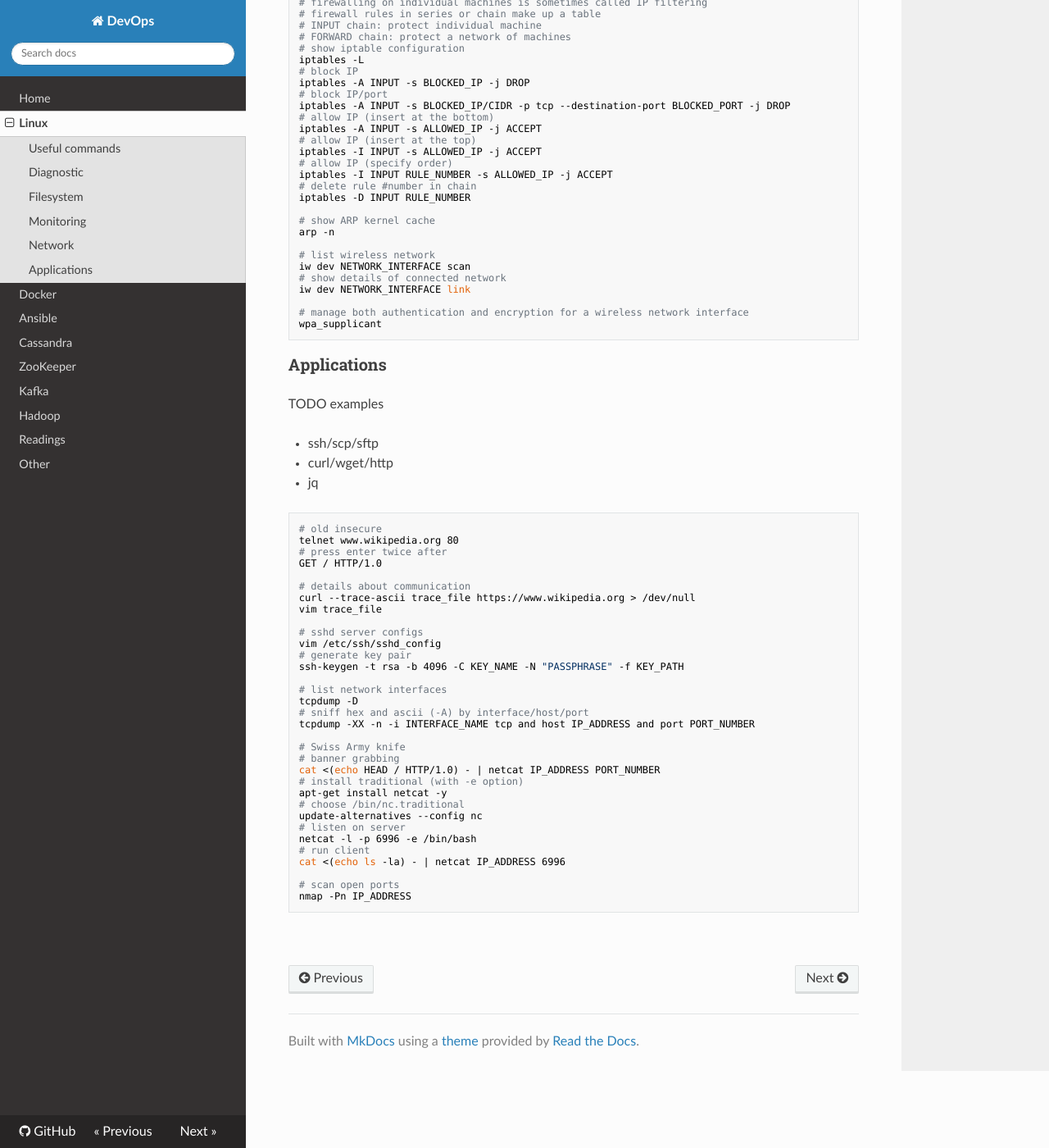
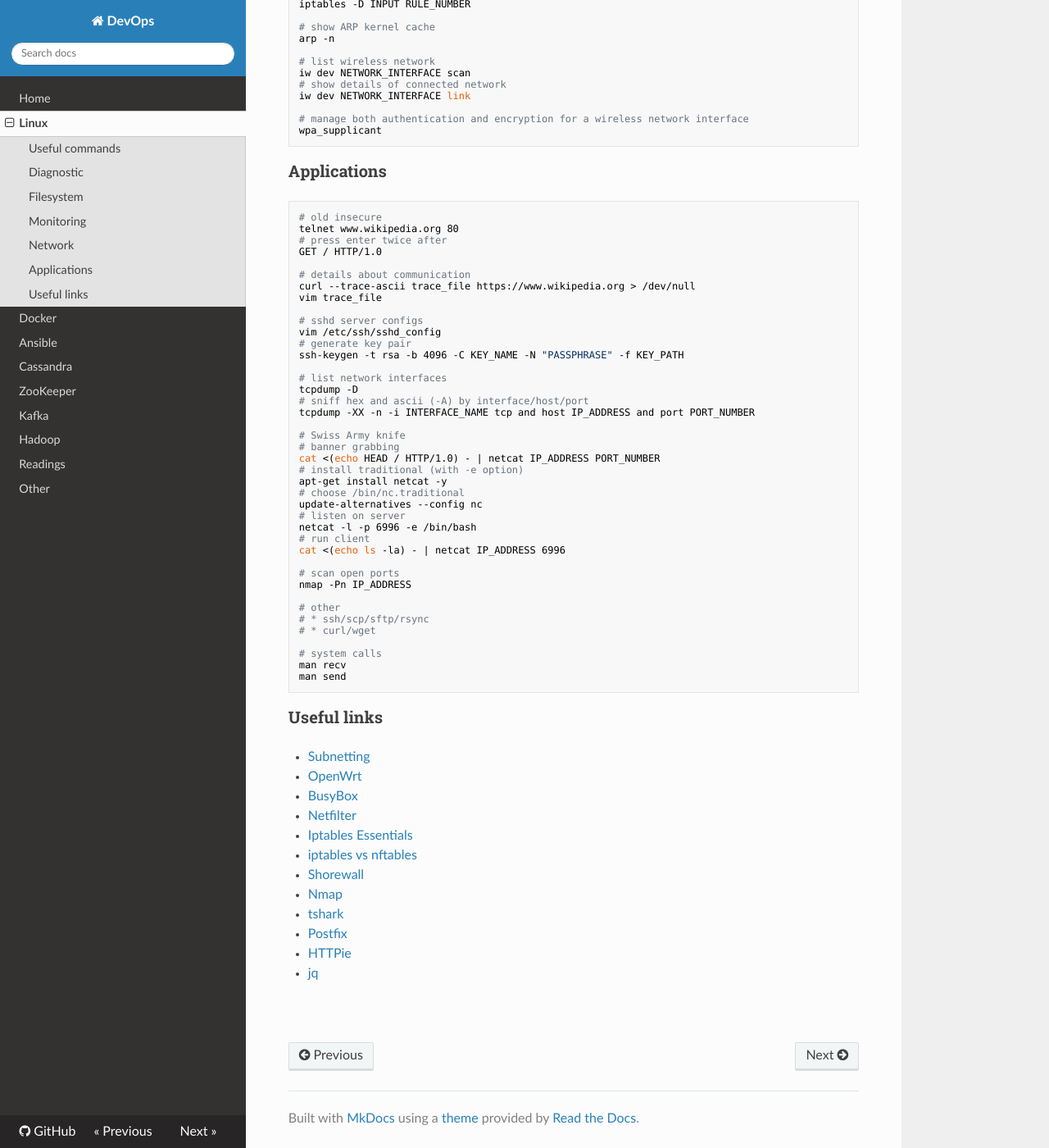
Before and after one commit to niqdev/devops, an MkDocs documentation site: the page built from docs/linux.md, in a window 1280 px wide and 1400 px high, scrolled down 4653 px. Shown: the whole window at 82% size. Built offline with MkDocs 1.6.1, drawn with Linux system fonts in a browser that asks for light colours; nearby versions of some CDN libraries; old or Windows-style settings are respelled for this version of MkDocs; some of the changed text lies outside the part shown.

Commit message:
doc: update linux

````diff
--- a/docs/linux.md
+++ b/docs/linux.md
@@ -338,12 +329,6 @@ wpa_supplicant
 
 ### Applications
 
-TODO examples
-
-* ssh/scp/sftp
-* curl/wget/http
-* jq
-
 ```bash
 # old insecure
 telnet www.wikipedia.org 80
@@ -378,6 +363,29 @@ cat <(echo ls -la) - | netcat IP_ADDRESS 6996
 
 # scan open ports
 nmap -Pn IP_ADDRESS
+
+# other
+# * ssh/scp/sftp/rsync
+# * curl/wget
+
+# system calls
+man recv
+man send
 ```
 
+### Useful links
+
+* [Subnetting](https://gist.github.com/niqdev/1ab727c3c01de2993cad070c04ba8b47)
+* [OpenWrt](https://openwrt.org)
+* [BusyBox](https://www.busybox.net)
+* [Netfilter](https://en.wikipedia.org/wiki/Netfilter)
+* [Iptables Essentials](https://www.digitalocean.com/community/tutorials/iptables-essentials-common-firewall-rules-and-commands)
+* [iptables vs nftables](https://unixia.wordpress.com/2015/12/16/iptables-vs-nftables)
+* [Shorewall](http://www.shorewall.net)
+* [Nmap](https://nmap.org)
+* [tshark](https://hackertarget.com/tshark-tutorial-and-filter-examples)
+* [Postfix](http://www.postfix.org)
+* [HTTPie](https://httpie.org)
+* [jq](https://stedolan.github.io/jq)
+
 <br>
````
Also changed, not shown: other parts of docs/linux.md (+3 -12 lines).
